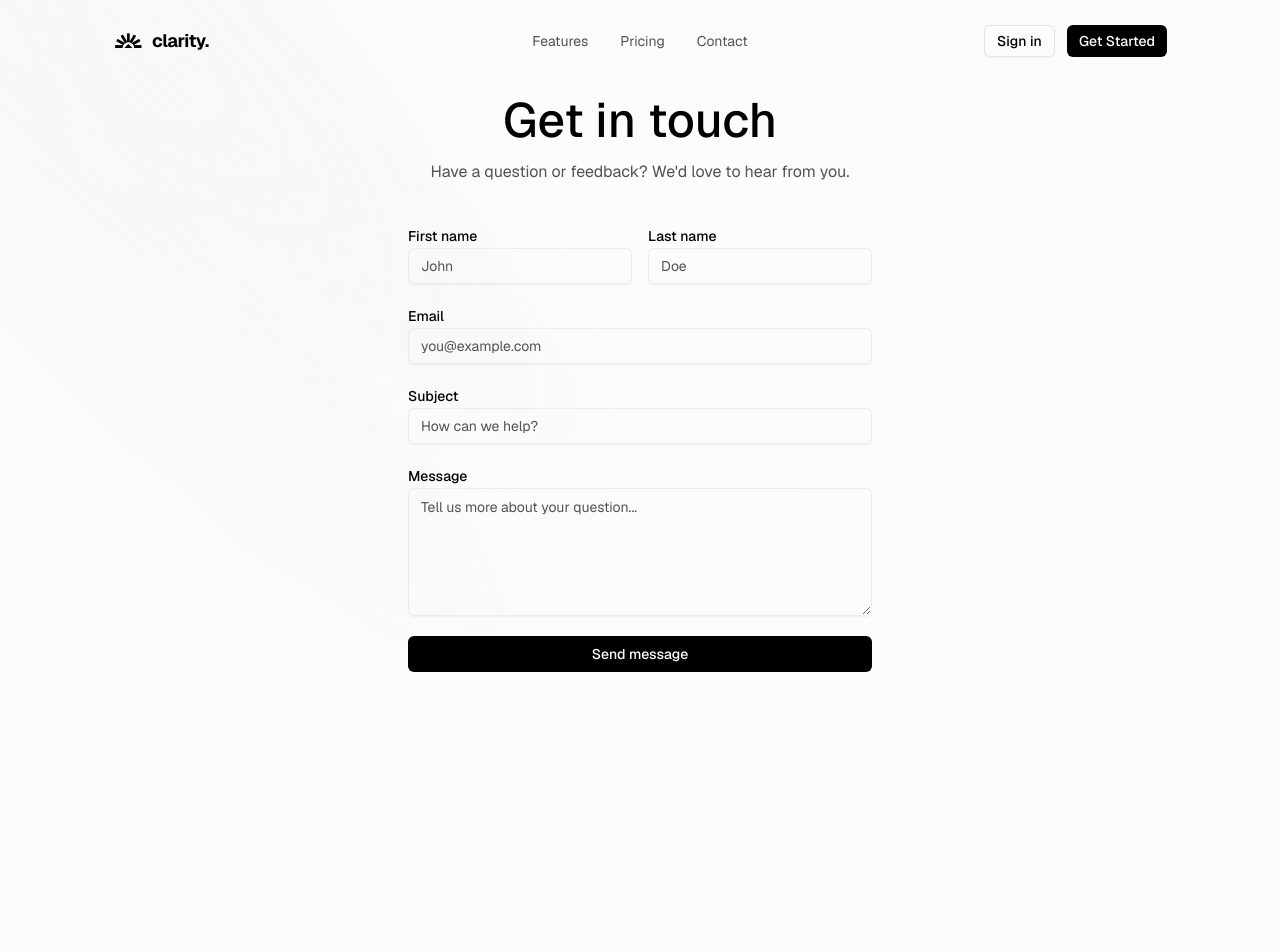
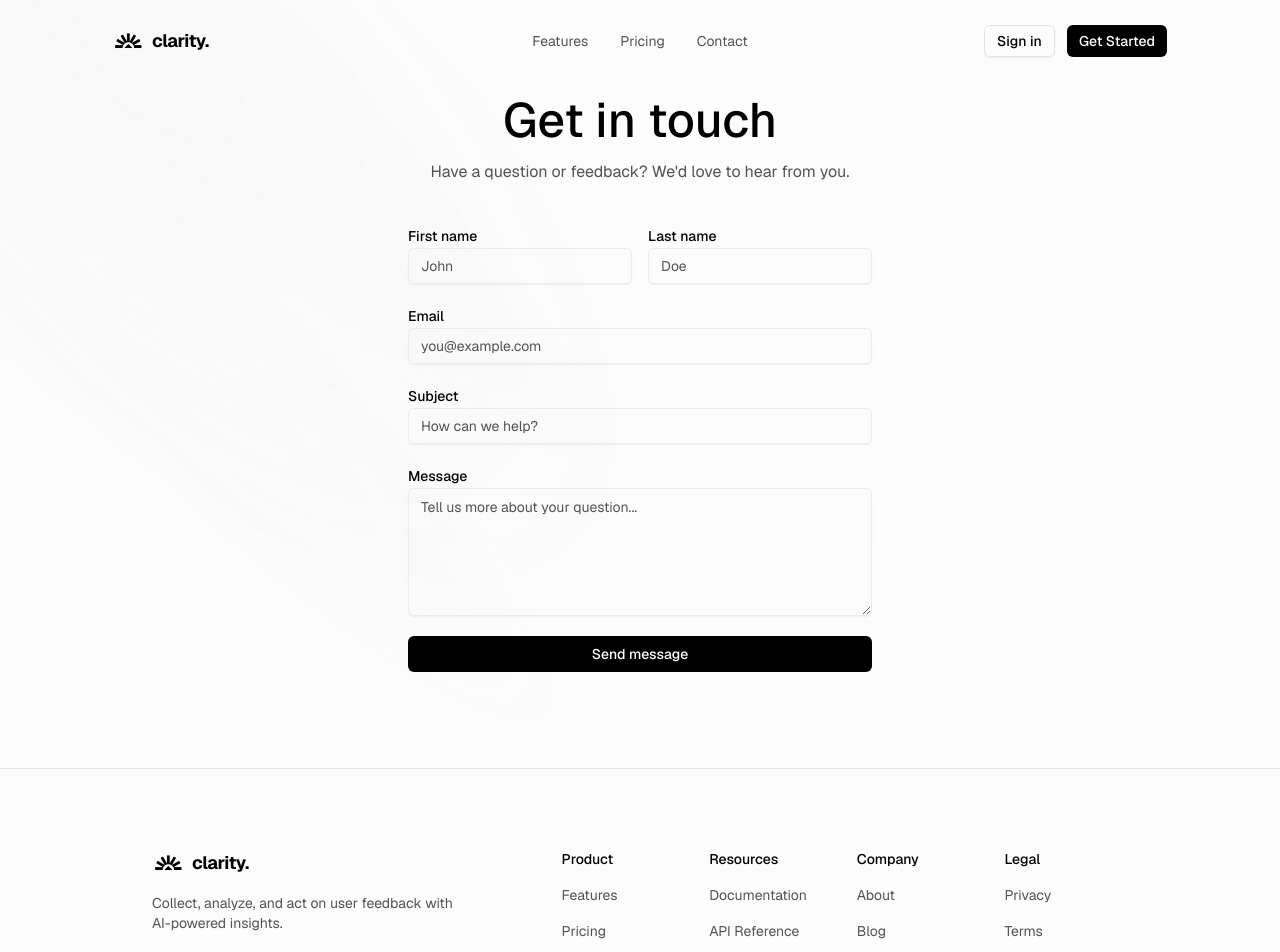
Before and after one commit to hasnaintypes/clarity-saas, a Next.js app: page /contact in a window 1280 px wide. Shown: the top 952 px of the page. Before the commit the page ends 800 px from the top, so only its background shows below. Built offline with nearby package versions, Linux system fonts and the light colour scheme.

Commit message:
refactor: remove conditional footer, show footer on all pages
Revert to direct FooterSection in public layout. Delete the
ConditionalFooter component as footer should render everywhere.

```diff
--- a/app/(public)/layout.tsx
+++ b/app/(public)/layout.tsx
@@ -1,5 +1,5 @@
 import { HeroHeader } from "@/components/layout/header";
-import ConditionalFooter from "@/components/layout/conditional-footer";
+import FooterSection from "@/components/layout/footer";
 import ScrollToTop from "@/components/scroll-to-top";
 
 export default function PublicLayout({
@@ -11,7 +11,7 @@ export default function PublicLayout({
     <>
       <HeroHeader />
       <main>{children}</main>
-      <ConditionalFooter />
+      <FooterSection />
       <ScrollToTop />
     </>
   );
--- a/components/layout/conditional-footer.tsx
+++ /dev/null
@@ -1,11 +0,0 @@
-"use client"
-
-import { usePathname } from "next/navigation"
-import FooterSection from "@/components/layout/footer"
-
-const hideOnRoutes = ["/contact"]
-
-export default function ConditionalFooter() {
-    const pathname = usePathname()
-    return <FooterSection hide={hideOnRoutes.includes(pathname)} />
-}
```
